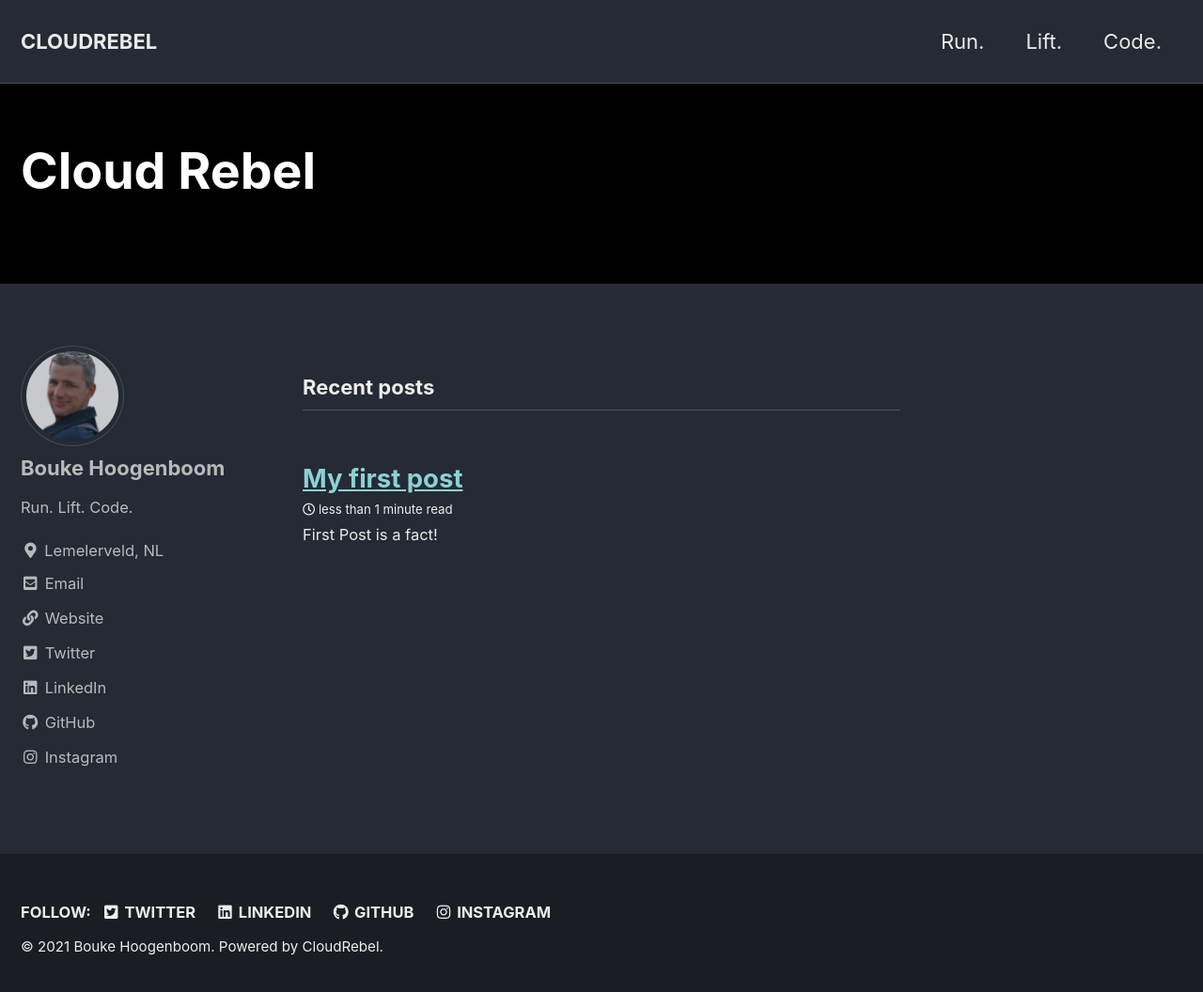
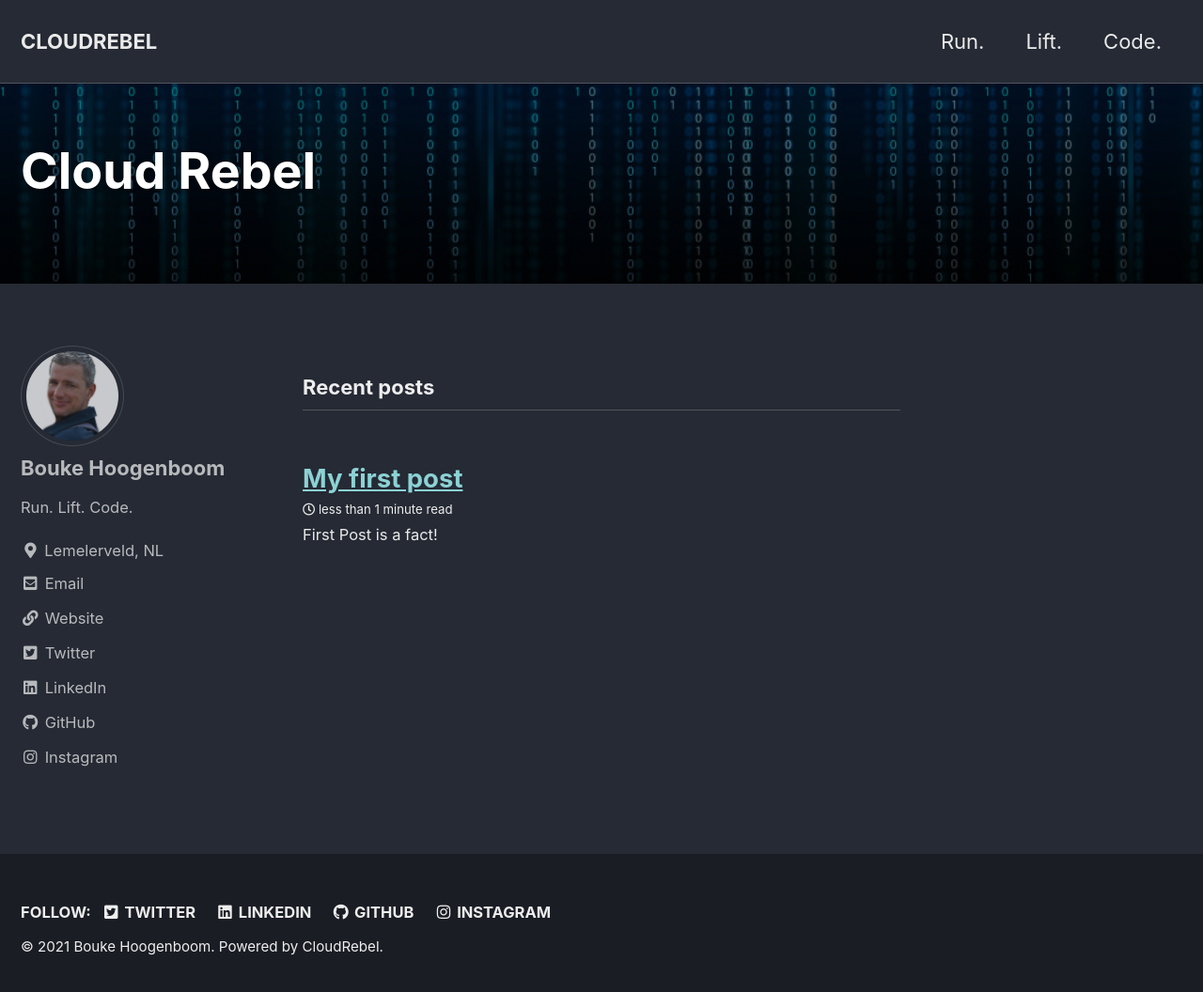
Before and after one commit to bhoogenboom/bhoogenboom.github.io, a Jekyll site: the page built from index.html, in a window 1280 px wide and 1064 px high. Shown: the top 1056 px of the window at 94% size. Built offline with Jekyll 4.4.1, drawn with Linux system fonts in a browser that asks for light colours; cached includes are drawn as plain includes; the list of posts is cut into pages by our own code.

```diff
--- a/_config.yml
+++ b/_config.yml
@@ -284,3 +284,4 @@ defaults:
       header:
         overlay_color: "#000"
         overlay_filter: "0.5"
+        overlay_image: /assets/images/code-teaser.jpg
```
